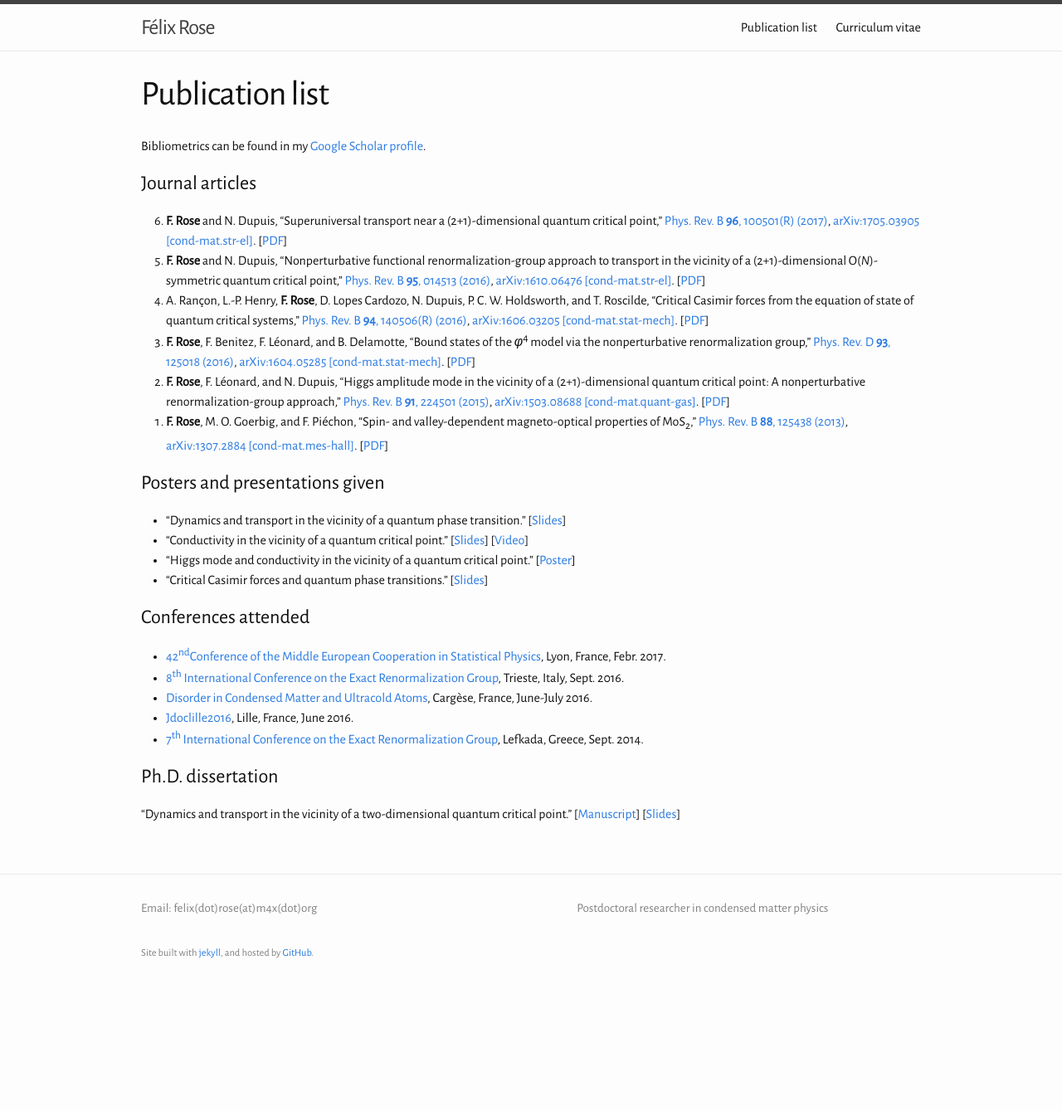
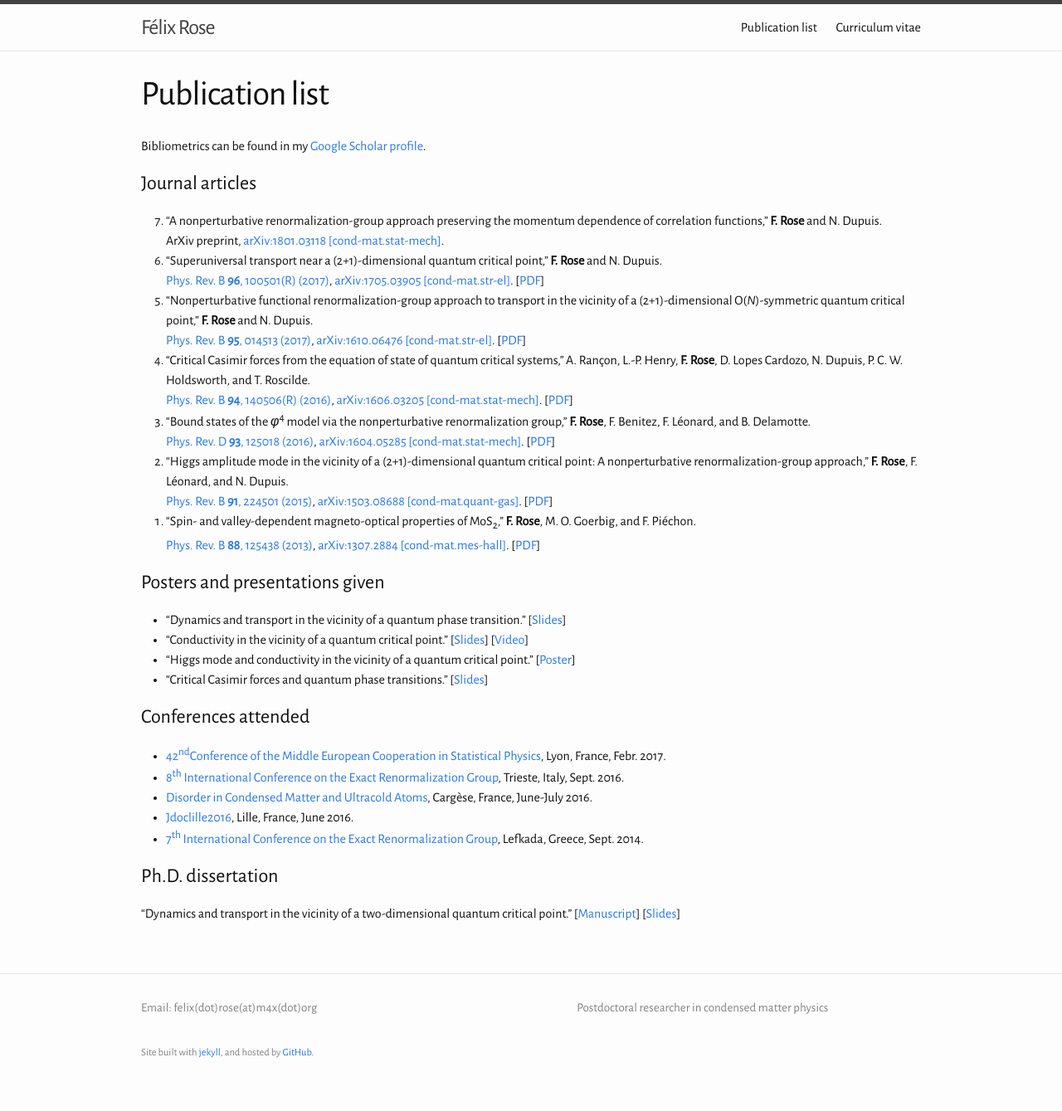
Before and after one commit to felix-rose/felix-rose.github.io, a Jekyll site: the page built from publi.md, in a window 1280 px wide. Shown: the whole page at 83% size. Built offline with Jekyll 4.4.1, drawn with Linux system fonts in a browser that asks for light colours; before the commit the page ends 1219 px from its top, so only the background shows below that.

Commit message:
Version1.014 preprint

```diff
--- a/publi.md
+++ b/publi.md
@@ -8,12 +8,20 @@ Bibliometrics can be found in my [Google Scholar profile](https://scholar.google
 
 # Journal articles
 
-0. **F. Rose** and N. Dupuis, “Superuniversal transport near a (2+1)-dimensional quantum critical point,” [Phys. Rev. B **96**, 100501(R) (2017)](http://dx.doi.org/10.1103/PhysRevB.96.100501), [arXiv:1705.03905 [cond-mat.str-el]](http://arxiv.org/abs/1705.03905). [[PDF]({{site.baseurl}}/docs/PhysRevB.96.100501.pdf)]
-0. **F. Rose** and N. Dupuis, “Nonperturbative functional renormalization-group approach to transport in the vicinity of a (2+1)-dimensional O(*N*)-symmetric quantum critical point,” [Phys. Rev. B **95**, 014513 (2016)](http://dx.doi.org/10.1103/PhysRevB.95.014513), [arXiv:1610.06476 [cond-mat.str-el]](http://arxiv.org/abs/1610.06476). [[PDF]({{site.baseurl}}/docs/PhysRevB.95.014513.pdf)]
-0. A. Rançon, L.-P. Henry, **F. Rose**, D. Lopes Cardozo, N. Dupuis, P. C. W. Holdsworth, and T. Roscilde, “Critical Casimir forces from the equation of state of quantum critical systems,” [Phys. Rev. B **94**, 140506(R) (2016)](http://dx.doi.org/10.1103/PhysRevB.94.140506), [arXiv:1606.03205 [cond-mat.stat-mech]](http://arxiv.org/abs/1606.03205). [[PDF]({{site.baseurl}}/docs/PhysRevB.94.140506.pdf)]
-0. **F. Rose**, F. Benitez, F. Léonard, and B. Delamotte, “Bound states of the *φ*<sup>4</sup> model via the nonperturbative renormalization group,” [Phys. Rev. D **93**, 125018 (2016)](http://dx.doi.org/10.1103/PhysRevD.93.125018), [arXiv:1604.05285 [cond-mat.stat-mech]](http://arxiv.org/abs/1604.05285). [[PDF]({{site.baseurl}}/docs/PhysRevD.93.125018.pdf)]
-0. **F. Rose**, F. Léonard, and N. Dupuis, “Higgs amplitude mode in the vicinity of a (2+1)-dimensional quantum critical point: A nonperturbative renormalization-group approach,” [Phys. Rev. B **91**, 224501 (2015)](http://dx.doi.org/10.1103/PhysRevB.91.224501), [arXiv:1503.08688 [cond-mat.quant-gas]](http://arxiv.org/abs/1503.08688). [[PDF]({{site.baseurl}}/docs/PhysRevB.91.224501.pdf)]
-0. **F. Rose**, M. O. Goerbig, and F. Piéchon, “Spin- and valley-dependent magneto-optical properties of MoS<sub>2</sub>,” [Phys. Rev. B **88**, 125438 (2013)](http://dx.doi.org/10.1103/PhysRevB.88.125438), [arXiv:1307.2884 [cond-mat.mes-hall]](http://arxiv.org/abs/1307.2884). [[PDF]({{site.baseurl}}/docs/PhysRevB.88.125438.pdf)]
+0. “A nonperturbative renormalization-group approach preserving the momentum dependence of correlation functions,” **F. Rose** and N. Dupuis.
+ArXiv preprint, [arXiv:1801.03118 [cond-mat.stat-mech]](https://arxiv.org/abs/1801.03118).
+0. “Superuniversal transport near a (2+1)-dimensional quantum critical point,” **F. Rose** and N. Dupuis.
+ [Phys. Rev. B **96**, 100501(R) (2017)](http://dx.doi.org/10.1103/PhysRevB.96.100501), [arXiv:1705.03905 [cond-mat.str-el]](http://arxiv.org/abs/1705.03905). [[PDF]({{site.baseurl}}/docs/PhysRevB.96.100501.pdf)]
+0. “Nonperturbative functional renormalization-group approach to transport in the vicinity of a (2+1)-dimensional O(*N*)-symmetric quantum critical point,” **F. Rose** and N. Dupuis.
+ [Phys. Rev. B **95**, 014513 (2017)](http://dx.doi.org/10.1103/PhysRevB.95.014513), [arXiv:1610.06476 [cond-mat.str-el]](http://arxiv.org/abs/1610.06476). [[PDF]({{site.baseurl}}/docs/PhysRevB.95.014513.pdf)]
+0. “Critical Casimir forces from the equation of state of quantum critical systems,” A. Rançon, L.-P. Henry, **F. Rose**, D. Lopes Cardozo, N. Dupuis, P. C. W. Holdsworth, and T. Roscilde.
+ [Phys. Rev. B **94**, 140506(R) (2016)](http://dx.doi.org/10.1103/PhysRevB.94.140506), [arXiv:1606.03205 [cond-mat.stat-mech]](http://arxiv.org/abs/1606.03205). [[PDF]({{site.baseurl}}/docs/PhysRevB.94.140506.pdf)]
+0. “Bound states of the *φ*<sup>4</sup> model via the nonperturbative renormalization group,” **F. Rose**, F. Benitez, F. Léonard, and B. Delamotte.
+ [Phys. Rev. D **93**, 125018 (2016)](http://dx.doi.org/10.1103/PhysRevD.93.125018), [arXiv:1604.05285 [cond-mat.stat-mech]](http://arxiv.org/abs/1604.05285). [[PDF]({{site.baseurl}}/docs/PhysRevD.93.125018.pdf)]
+0. “Higgs amplitude mode in the vicinity of a (2+1)-dimensional quantum critical point: A nonperturbative renormalization-group approach,” **F. Rose**, F. Léonard, and N. Dupuis.
+ [Phys. Rev. B **91**, 224501 (2015)](http://dx.doi.org/10.1103/PhysRevB.91.224501), [arXiv:1503.08688 [cond-mat.quant-gas]](http://arxiv.org/abs/1503.08688). [[PDF]({{site.baseurl}}/docs/PhysRevB.91.224501.pdf)]
+0. “Spin- and valley-dependent magneto-optical properties of MoS<sub>2</sub>,” **F. Rose**, M. O. Goerbig, and F. Piéchon.
+ [Phys. Rev. B **88**, 125438 (2013)](http://dx.doi.org/10.1103/PhysRevB.88.125438), [arXiv:1307.2884 [cond-mat.mes-hall]](http://arxiv.org/abs/1307.2884). [[PDF]({{site.baseurl}}/docs/PhysRevB.88.125438.pdf)]
 {: reversed="reversed"}
 
 # Posters and presentations given
```
Also changed, not shown: 2 other files.
